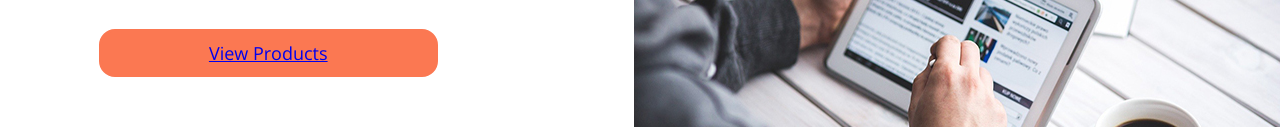
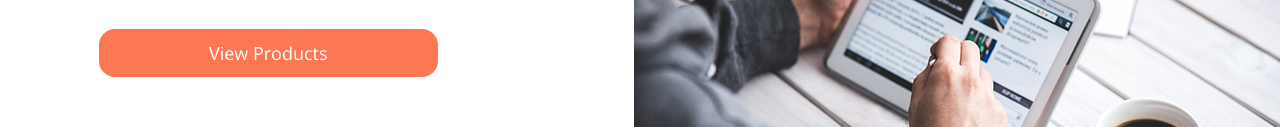
Before and after one commit to chivisto/DGM-2780, a plain HTML site: page Assignment2/signup.html in a window 1280 px wide. Shown: the part 306-433 px from the top of the page. Drawn offline with nearby package versions, Linux system fonts and the light colour scheme.

Commit message:
added new changes

```diff
--- a/Assignment2/signup.html
+++ b/Assignment2/signup.html
@@ -31,7 +31,7 @@
         <p class="phdr">Sign up for notifications everywhere you go. Always be in the know and see all our updates as soon as they arrive. Connect to others
           and make friends.
         </p>
-        <button class="hdrButton"><a href="index.html">View Products</a></button>
+        <button class="hdrButton">View Products</button>
       </div>
       <div>
         <img src="/images/tablet.jpg" class="hdrImg" alt="Tablet">
```
